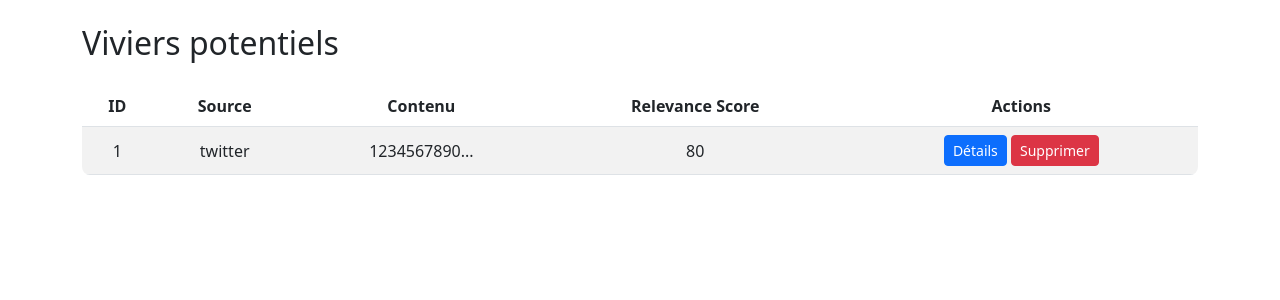
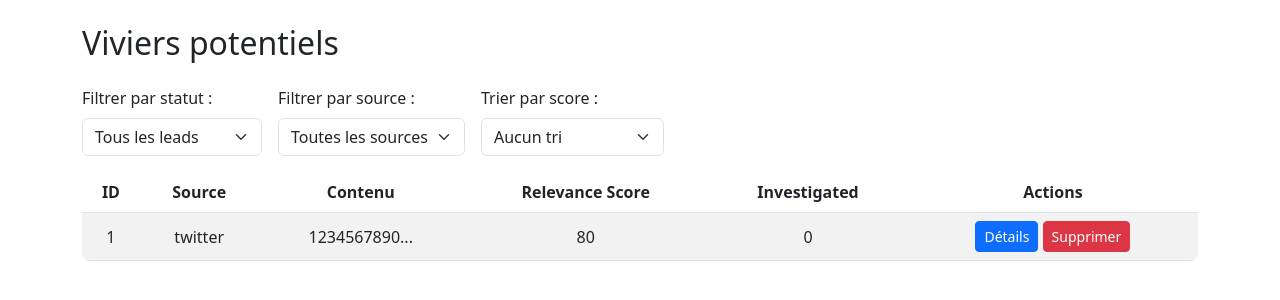
Before and after one commit to oumaelkhattabi/reyou_moves_tracker, a Flask app: page / in a window 1280 px wide. Shown: the part 56-356 px from the top of the page. Run offline with Flask 3, Linux system fonts and the light colour scheme; data comes from the database, SQL or seed files in the repository; both versions use the stored data as it was after the commit.

Commit message:
add filters to the global view

```diff
--- a/src/web/app.py
+++ b/src/web/app.py
@@ -1,7 +1,7 @@
 import sys
 import os
 sys.path.insert(0, os.path.abspath(os.path.join(os.path.dirname(__file__), "../..")))
-
+import sqlite3
 from flask import Flask, render_template, request, redirect, url_for, flash
 from src.db.database import get_all_rows, get_lead_by_id, update_lead_status, delete_row, count_rows
 
@@ -12,17 +12,67 @@ app.secret_key = "supersecretkey"  # For flashing messages
 # Homepage: Display Leads
 table_names = ["linkedin_jobs", "twitter_posts", "linkedin_posts", "real_estate_transactions"]
 @app.route('/')
+@app.route('/')
 def index():
-    leads = get_all_rows("lead_tracking")
-    return render_template("index.html", leads=leads, total_leads=count_rows("lead_tracking"))
+    filter_option = request.args.get("filter", "all")  # Default: "all"
+    source_option = request.args.get("source", "all")  # Default: "all"
+    sort_option = request.args.get("sort", "none")  # Default: "none"
+
+    db_conn = sqlite3.connect("../../leads.db")
+    cursor = db_conn.cursor()
+
+    # Build dynamic SQL query
+    query = "SELECT * FROM lead_tracking WHERE 1=1"
+    params = []
+
+    if filter_option == "investigated":
+        query += " AND investigated = 1"
+    elif filter_option == "not_investigated":
+        query += " AND investigated = 0"
+
+    if source_option in ["twitter", "linkedin", "real_estate"]:
+        query += " AND source = ?"
+        params.append(source_option)
+
+    # Add sorting condition
+    if sort_option == "asc":
+        query += " ORDER BY relevance_score ASC"
+    elif sort_option == "desc":
+        query += " ORDER BY relevance_score DESC"
+
+    cursor.execute(query, params)
+    leads = cursor.fetchall()
+    db_conn.close()
+
+    return render_template("index.html", leads=leads, filter=filter_option, source=source_option, sort=sort_option)
 
 # Lead Details Page
 @app.route('/lead/<int:lead_id>', methods=['GET', 'POST'])
 def lead_details(lead_id):
-    lead = get_lead_by_id(lead_id)
+    lead = get_lead_by_id(lead_id)  # Fetch lead from database
+
     if not lead:
         flash("Lead not found!", "danger")
         return redirect(url_for('index'))
+
+    # Fetch additional details based on lead source
+    extra_info = None
+    source = lead[1]  # 'twitter', 'linkedin', or 'real_estate'
+
+    db_conn = sqlite3.connect("../../leads.db")
+    cursor = db_conn.cursor()
+
+    if source == "twitter":
+        cursor.execute("SELECT tweet_id, username, content FROM twitter_posts WHERE id = ?", (lead[0],))
+        extra_info = cursor.fetchone()
+    elif source == "linkedin":
+        cursor.execute("SELECT job_title, company FROM linkedin_jobs WHERE id = ?", (lead[0],))
+        extra_info = cursor.fetchone()
+    elif source == "real_estate":
+        cursor.execute("SELECT transaction_type, location FROM real_estate_transactions WHERE id = ?", (lead[0],))
+        extra_info = cursor.fetchone()
+
+    db_conn.close()
 
     if request.method == 'POST':
         investigated = request.form.get("investigated") == "on"
@@ -31,7 +81,7 @@ def lead_details(lead_id):
         flash("Lead updated successfully!", "success")
         return redirect(url_for('index'))
 
-    return render_template("lead_details.html", lead=lead)
+    return render_template("lead_details.html", lead=lead, extra_info=extra_info)
 
 # Delete Lead
 @app.route('/delete/<int:lead_id>', methods=['POST'])
--- a/src/web/templates/index.html
+++ b/src/web/templates/index.html
@@ -4,6 +4,39 @@
 
 {% block content %}
 <h2 class="mb-4">Viviers potentiels</h2>
+
+<form method="GET" action="{{ url_for('index') }}" class="mb-3 d-flex gap-3">
+    <!-- Filter by Investigation Status -->
+    <div>
+        <label for="filter" class="form-label">Filtrer par statut :</label>
+        <select name="filter" id="filter" class="form-select" onchange="this.form.submit()">
+            <option value="all" {% if filter == 'all' %}selected{% endif %}>Tous les leads</option>
+            <option value="investigated" {% if filter == 'investigated' %}selected{% endif %}>Investigated</option>
+            <option value="not_investigated" {% if filter == 'not_investigated' %}selected{% endif %}>Non Investigated</option>
+        </select>
+    </div>
+
+    <!-- Filter by Source -->
+    <div>
+        <label for="source" class="form-label">Filtrer par source :</label>
+        <select name="source" id="source" class="form-select" onchange="this.form.submit()">
+            <option value="all" {% if source == 'all' %}selected{% endif %}>Toutes les sources</option>
+            <option value="twitter" {% if source == 'twitter' %}selected{% endif %}>Twitter</option>
+            <option value="linkedin" {% if source == 'linkedin' %}selected{% endif %}>LinkedIn</option>
+            <option value="real_estate" {% if source == 'real_estate' %}selected{% endif %}>Immobilier</option>
+        </select>
+    </div>
+
+    <!-- Sort by Relevance Score -->
+    <div>
+        <label for="sort" class="form-label">Trier par score :</label>
+        <select name="sort" id="sort" class="form-select" onchange="this.form.submit()">
+            <option value="none" {% if sort == 'none' %}selected{% endif %}>Aucun tri</option>
+            <option value="asc" {% if sort == 'asc' %}selected{% endif %}>Score croissant</option>
+            <option value="desc" {% if sort == 'desc' %}selected{% endif %}>Score décroissant</option>
+        </select>
+    </div>
+</form>
 
 <table class="table table-striped">
     <thead>
@@ -12,6 +45,7 @@
             <th>Source</th>
             <th>Contenu</th>
             <th>Relevance Score</th>
+            <th>Investigated</th>
             <th>Actions</th>
         </tr>
     </thead>
@@ -22,6 +56,7 @@
             <td>{{ lead[1] }}</td> <!-- Source (Twitter, LinkedIn, Real Estate) -->
             <td>{{ lead[2][:100] }}...</td> <!-- Shortened Content -->
             <td>{{ lead[3] }}</td> <!-- Relevance Score -->
+            <td>{{ lead[4] }}</td>  <!-- Investigated or not -->
             <td>
                 <a href="{{ url_for('lead_details', lead_id=lead[0]) }}" class="btn btn-primary btn-sm">Détails</a>
                 <a href="{{ url_for('delete_lead', lead_id=lead[0]) }}" class="btn btn-danger btn-sm">Supprimer</a>
```
Also changed, not shown: src/web/templates/lead_details.html (+12 -1 lines), leads.db.
